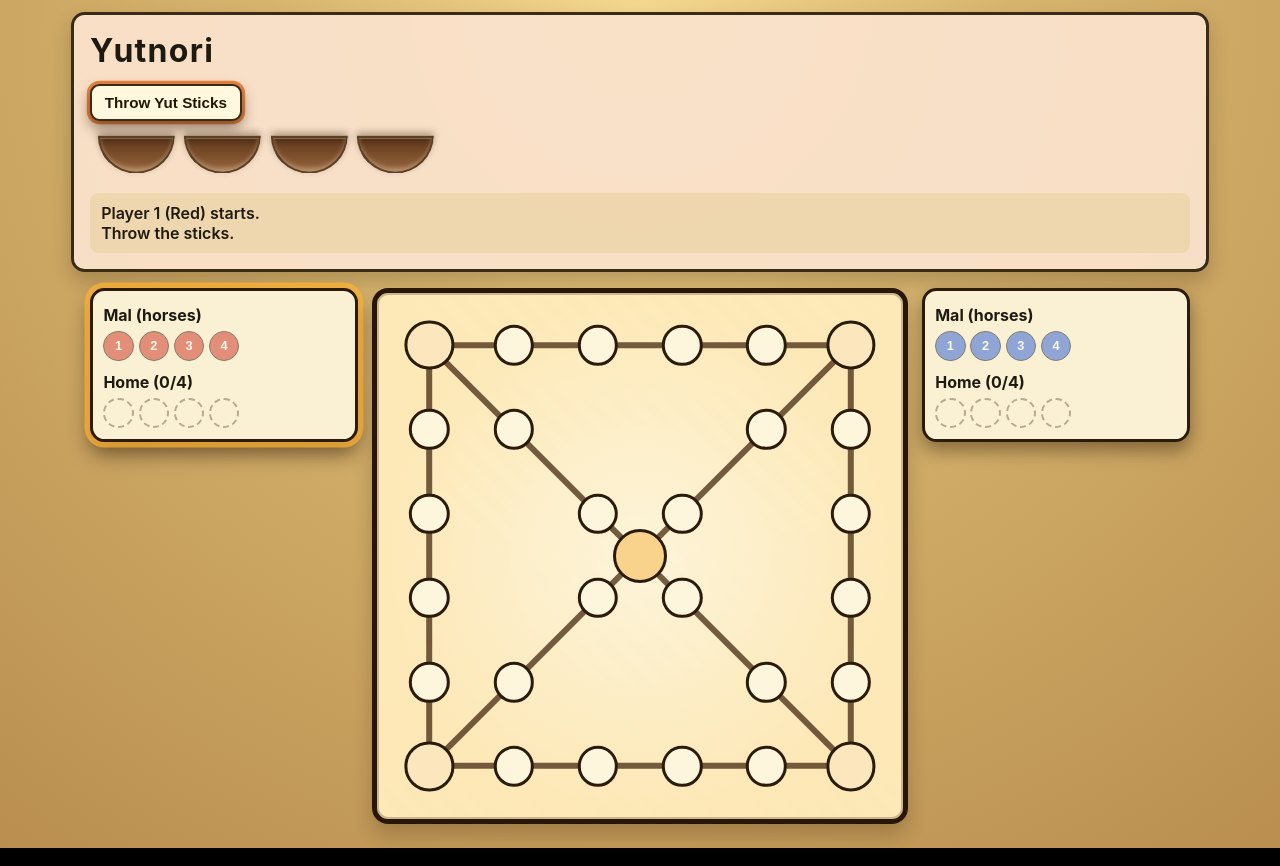
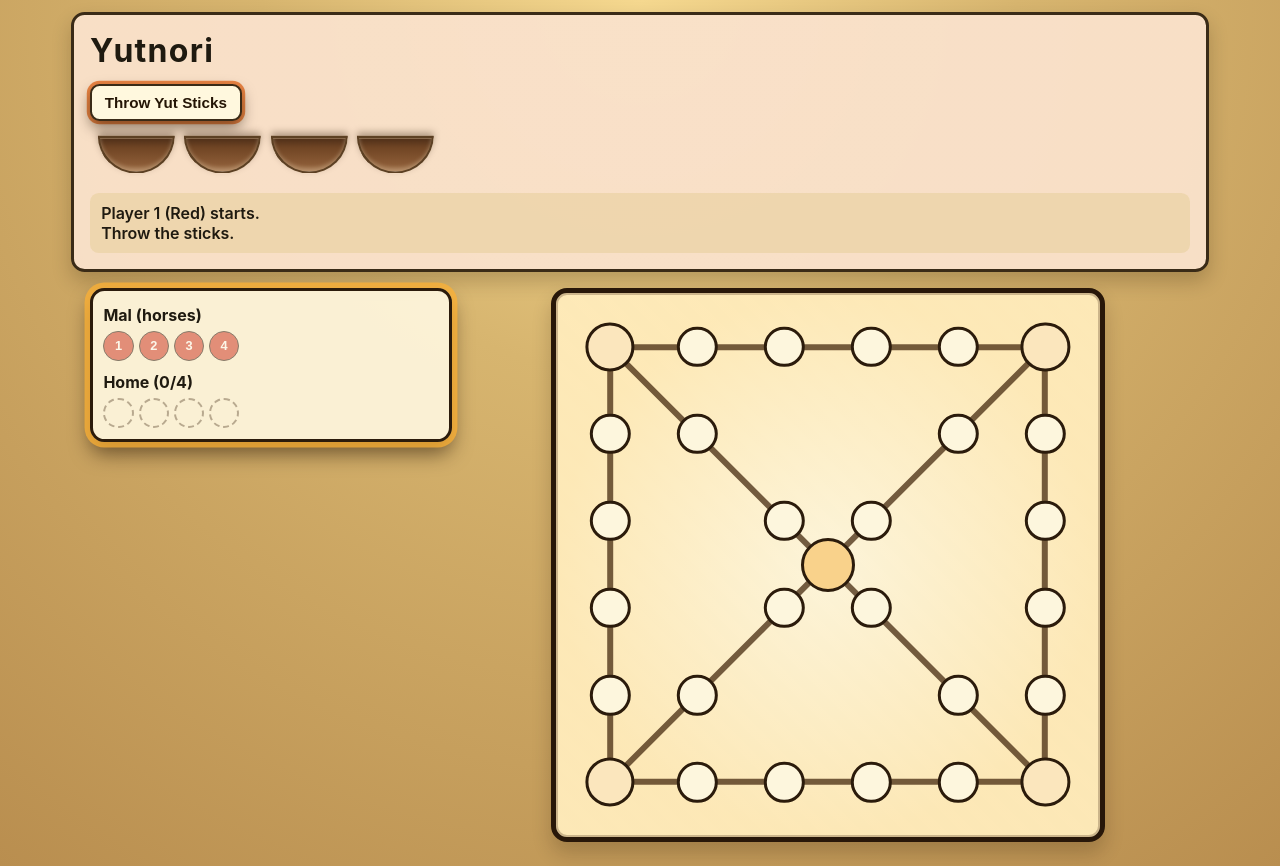
Before and after one commit to akinhwan/yutnori, a React (Create React App) app: page / in a window 1280 px wide. Built offline with nearby package versions, Linux system fonts and the light colour scheme.

Commit message:
Single player panel.

```diff
--- a/src/Board.css
+++ b/src/Board.css
@@ -2,7 +2,7 @@
   max-width: 1100px;
   margin: 0 auto;
   display: grid;
-  grid-template-columns: minmax(180px, 1fr) minmax(360px, 2fr) minmax(180px, 1fr);
+  grid-template-columns: minmax(180px, 1fr) minmax(360px, 2fr);
   gap: 0.85rem;
   align-items: start;
 }
--- a/src/Board.js
+++ b/src/Board.js
@@ -162,7 +162,7 @@ function Board({
 
   return (
     <div className="board-layout">
-      {renderPlayerPanel(1)}
+      {renderPlayerPanel(currentPlayer)}
 
       <div className="board-shell">
         <div className="board-surface">
@@ -251,8 +251,6 @@ function Board({
           })}
         </div>
       </div>
-
-      {renderPlayerPanel(2)}
     </div>
   );
 }
```
